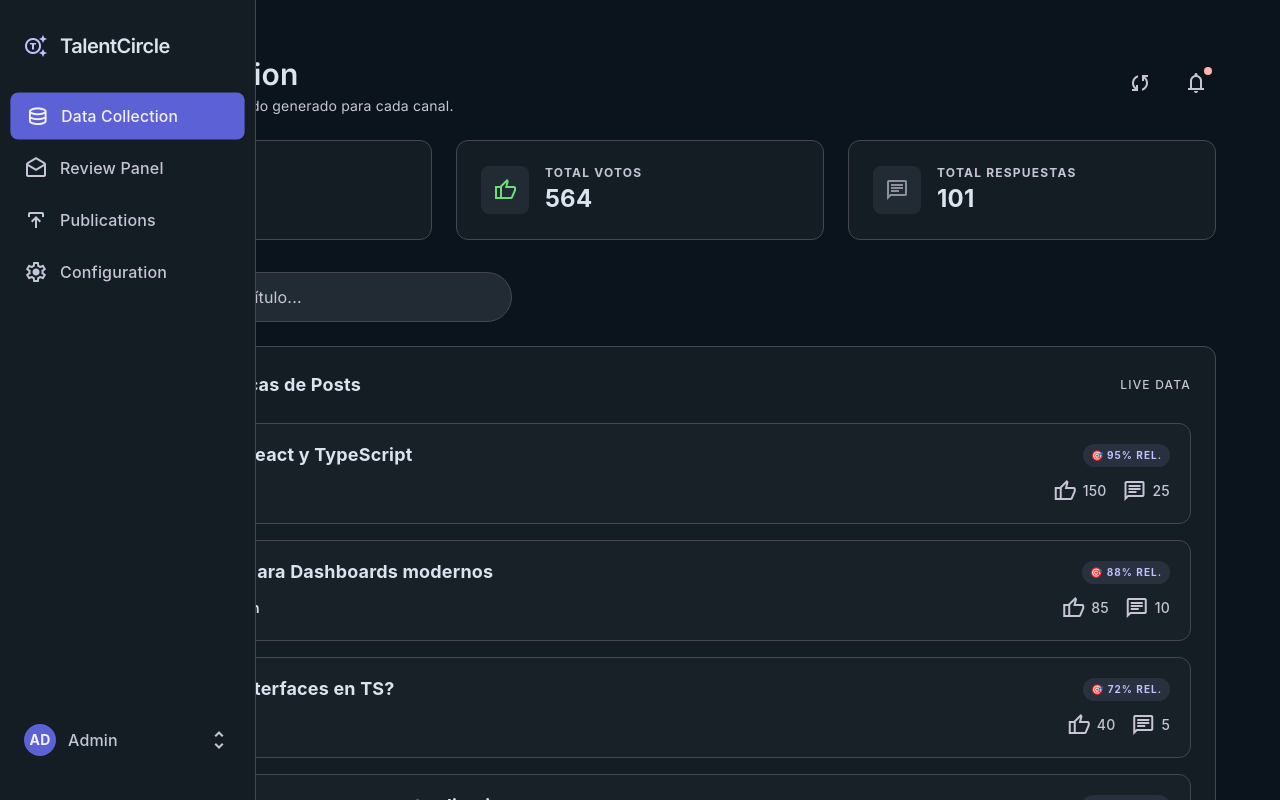
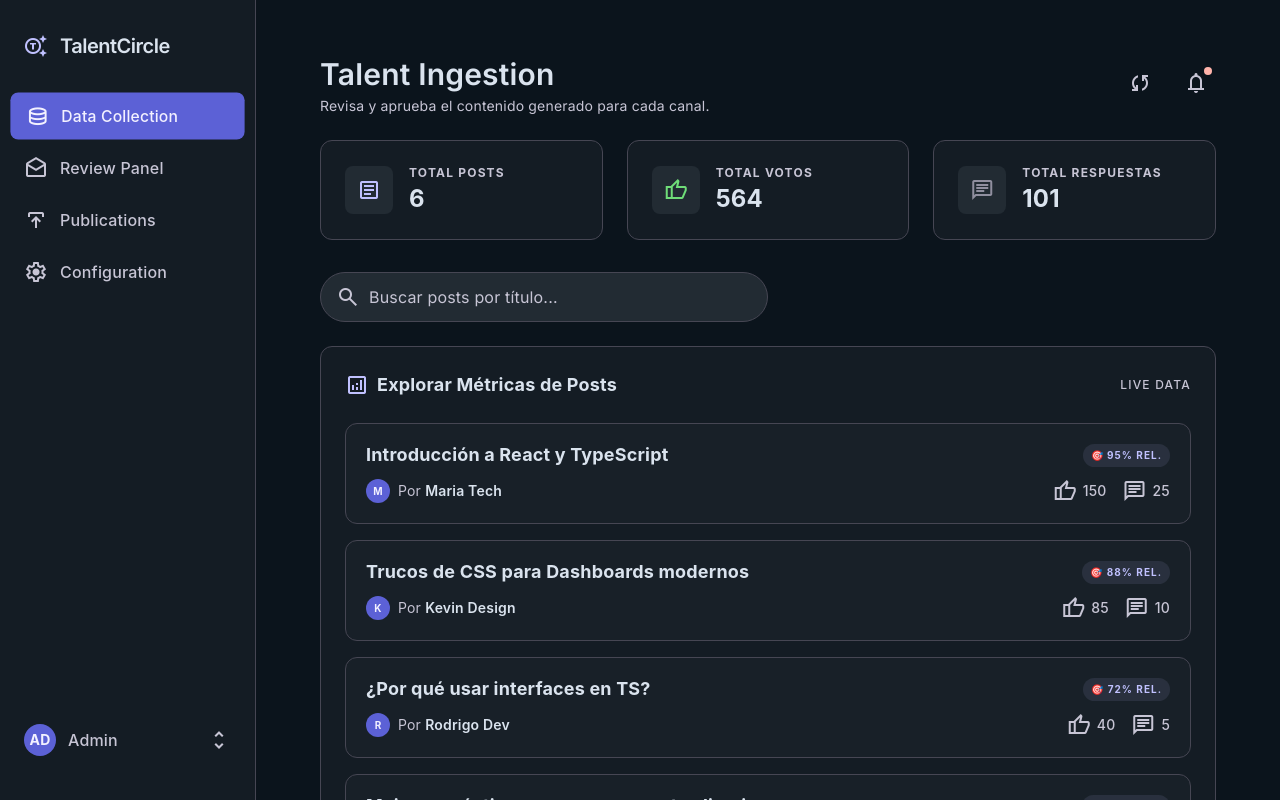
Before and after one commit to No-Country-simulation/S04-26-Equipo-14-Web-App-Development, a React (Vite) app in the folder client/: page /datacollection in a window 1280 px wide. Shown: the top 800 px of the page. Built offline with nearby package versions, Linux system fonts and the light colour scheme.

Commit message:
fix/layout

```diff
--- a/client/src/pages/Dashboard.tsx
+++ b/client/src/pages/Dashboard.tsx
@@ -8,7 +8,6 @@ import TopBar from '../components/TopBar';
 import type { Post } from '../types/Post';
 
 export const Dashboard = () => {
-
   const [allPosts, setAllPosts] = useState<Post[]>([]);
   const [filteredPosts, setFilteredPosts] = useState<Post[]>([]);
   const [loading, setLoading] = useState(true);
@@ -52,10 +51,8 @@ export const Dashboard = () => {
   return (
 
     <div className="flex min-h-screen bg-background">
-      {/* 1. Barra Lateral */}
 
-
-      <main className="flex-1 flex flex-col">
+      <main className="ml-64 flex-1 flex flex-col">
         {/* 2. Barra Superior */}
         <TopBar />
 
--- a/client/src/pages/Publication.tsx
+++ b/client/src/pages/Publication.tsx
@@ -35,6 +35,7 @@ Post profesional generado para compartir aprendizajes y tendencias.
     };
 
     return (
+
         <main className={styles.container}>
             <header className={styles.header}>
                 <h1>Publication</h1>
```
